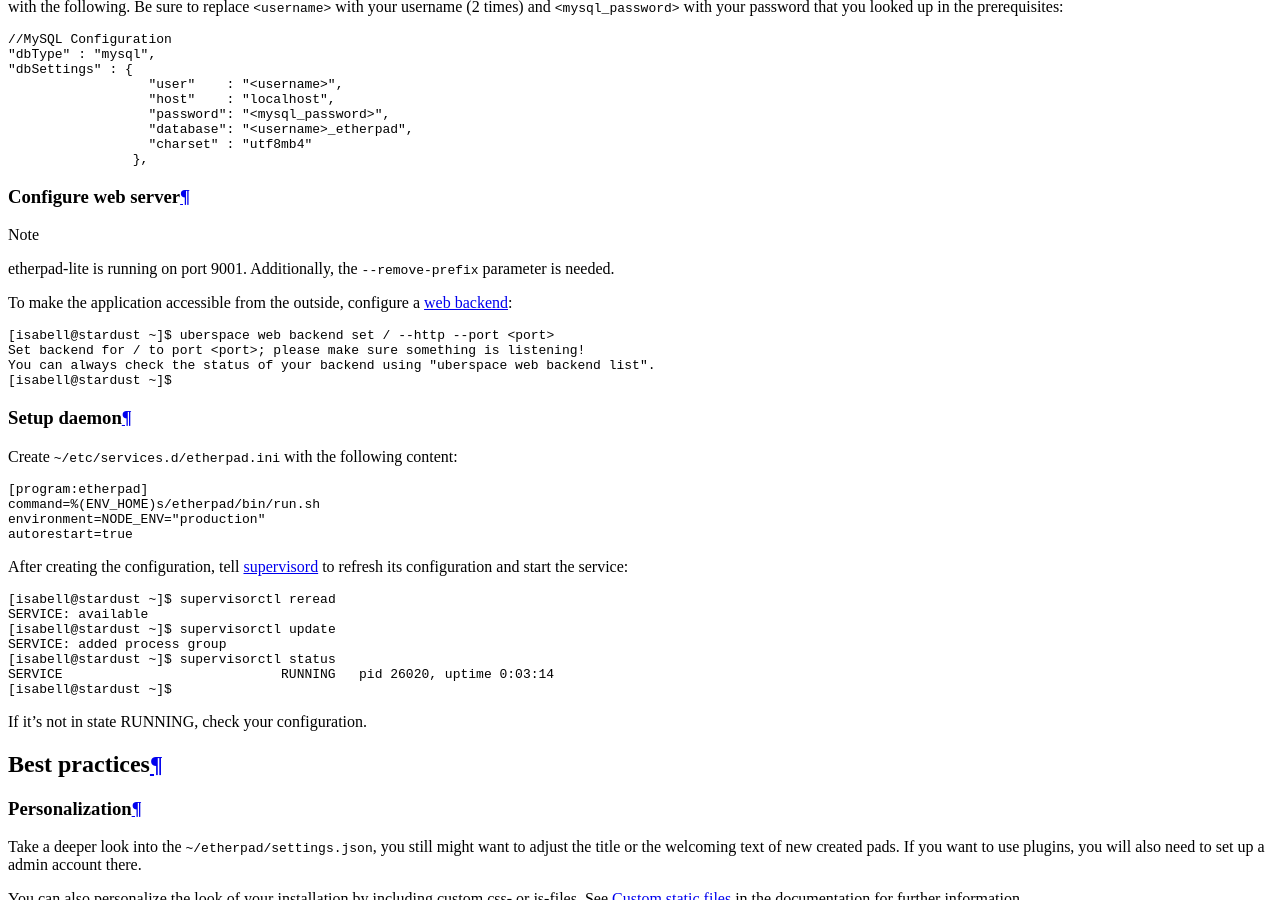
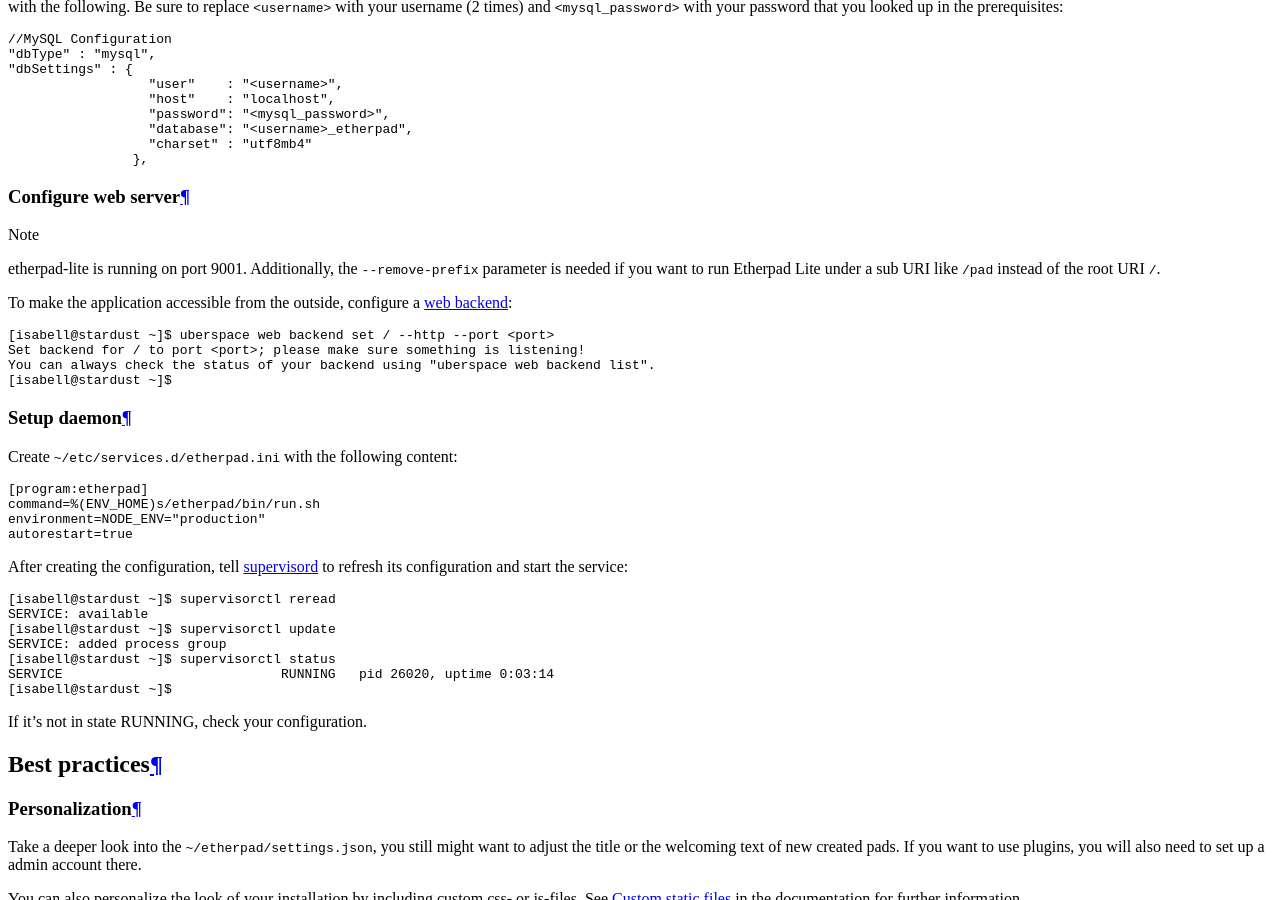
Before and after one commit to Uberspace/lab, a Sphinx documentation site: the page built from source/guide_etherpad.rst, in a window 1280 px wide and 900 px high, scrolled down 4922 px. Built offline with Sphinx 7.4.7 and the Read the Docs theme 2.0.0, drawn with Linux system fonts in a browser that asks for light colours.

Commit message:
Clarify --remove-prefix

```diff
--- a/source/guide_etherpad.rst
+++ b/source/guide_etherpad.rst
@@ -145,7 +145,7 @@
 
 .. note::
 
-    etherpad-lite is running on port 9001. Additionally, the ``--remove-prefix`` parameter is needed.
+    etherpad-lite is running on port 9001. Additionally, the ``--remove-prefix`` parameter is needed if you want to run Etherpad Lite under a sub URI like ``/pad`` instead of the root URI ``/``.
 
 .. include:: includes/web-backend.rst
 
```
